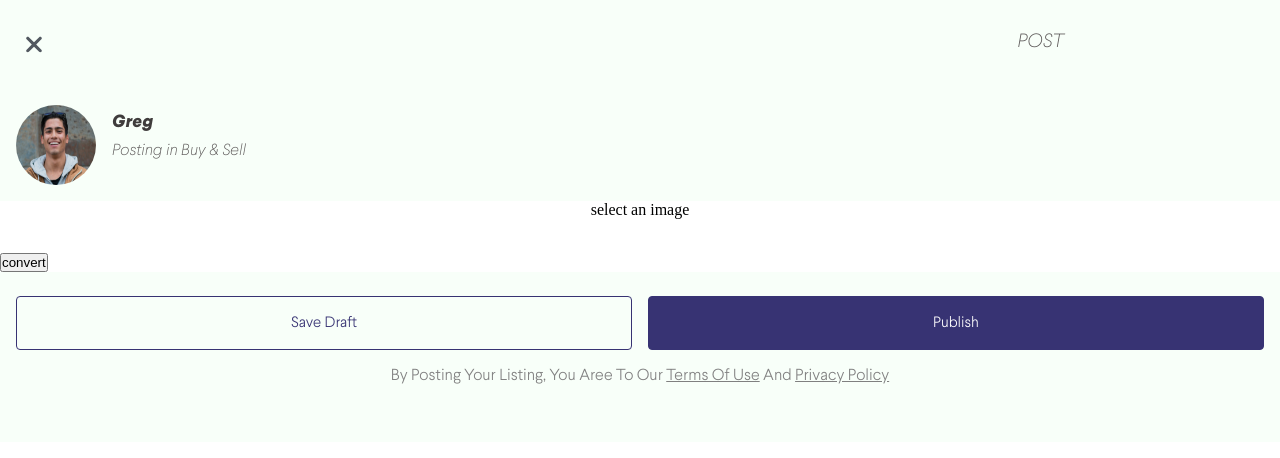
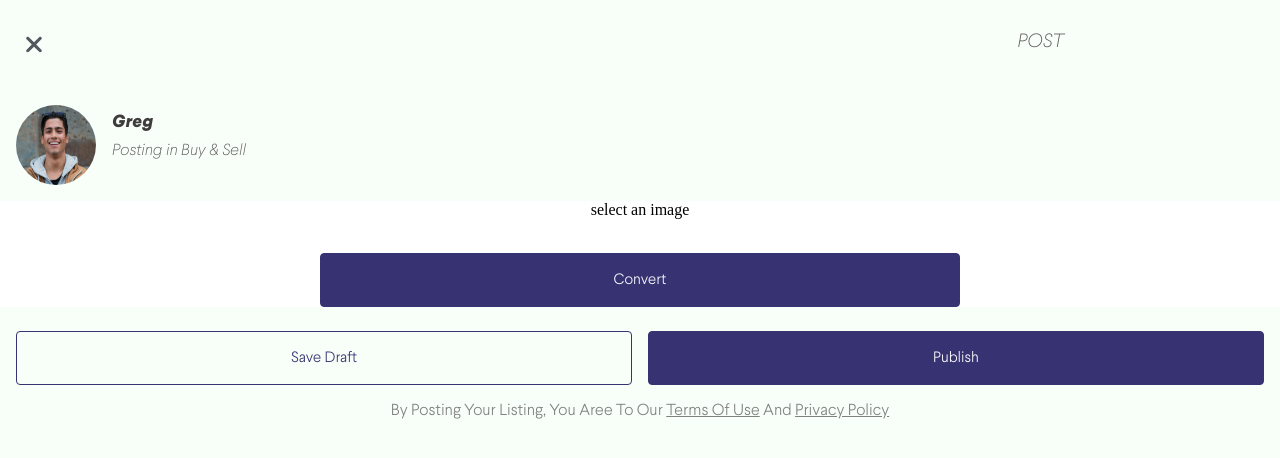
Before and after one commit to ejkorol/industry-team-two, a React (Vite) app: page / in a window 1280 px wide. Shown: the top 458 px of the page. Built offline with nearby package versions, Linux system fonts and the light colour scheme.

Commit message:
styling changes for image gen

```diff
--- a/src/components/ImageGen/ImageGen.jsx
+++ b/src/components/ImageGen/ImageGen.jsx
@@ -47,7 +47,7 @@ export default function ImageGen() {
         { imagePreview && <img className="upload__image" src={imagePreview} alt="work hard everyday, make few fucking money" /> }
       </div>
       <br/>
-      <button onClick={() => { convertBase() }}>convert</button>
+      <button className="upload__image-button" onClick={() => { convertBase() }}>convert</button>
       {base64 && !data && <PostSkeleton />}
       {data && <Post analysis={data.analysis} />}
     </>
--- a/src/components/ImageGen/ImageGen.scss
+++ b/src/components/ImageGen/ImageGen.scss
@@ -3,6 +3,7 @@
 
 .upload {
   &__image-wrapper {
+    padding: 0 1rem;
     @include respond-to-min($desktop) {
       height: 100%;
       overflow: hidden;
@@ -23,6 +24,17 @@
       margin-bottom: 0;
       height: 100%;
       width: 100%;
+    }
+    &-button {
+      @include typography(15px, 400, $White, 20px, none, capitalize);
+      width: 50%;
+      border: 1px solid $Purple;
+      padding: 1rem 0.5rem;
+      border-radius: 4px;
+      background-color: $Purple;
+      color: $White;
+      margin: 0 auto;
+      display: block;
     }
   }
   &__file-input-label {
```
